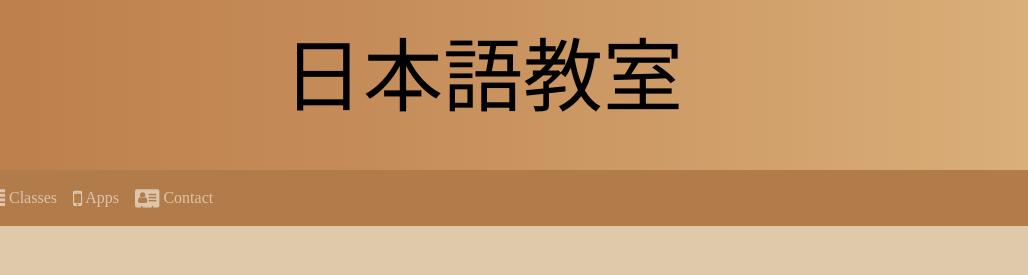
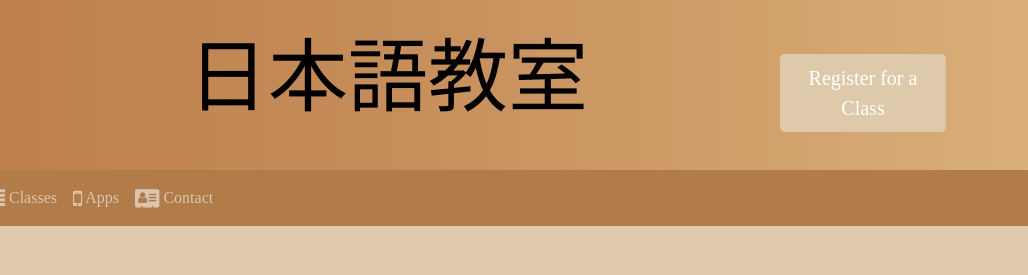
Before and after one commit to Johnsensei/jlr-prototype, a website: page index.html in a window 1280 px wide. Shown: the top 275 px of the page, 252-1280 px from the left. Drawn offline with nearby package versions, Linux system fonts and the light colour scheme; a web font is replaced by a local one.

Commit message:
Register Button Added

```diff
--- a/css/styles.css
+++ b/css/styles.css
@@ -39,6 +39,11 @@ footer{
   font-size: 2rem;
  }
 
+ .btn-register{
+   background-color: rgba(222, 202, 170, 1);
+   color: white;
+ }
+
 .row-content {
   padding: 50px 0;
   border-bottom: 1px ridge;
--- a/index.html
+++ b/index.html
@@ -24,7 +24,10 @@
                  </div>
                 <div class="col display-1 text-center">
                     <!-- TODO: Deal with text resizing. -->
-                    <h1>日本語教室</h1>
+                    <h1 class="d-none d-sm-block">日本語教室</h1>
+                </div>
+                <div class="col col-md-4 col-lg-2">
+                    <a  role="button" class="btn btn-lg btn-register mt-4" id="reserveButton">Register for a Class</a>
                 </div>
             </div>
         </div>
```
